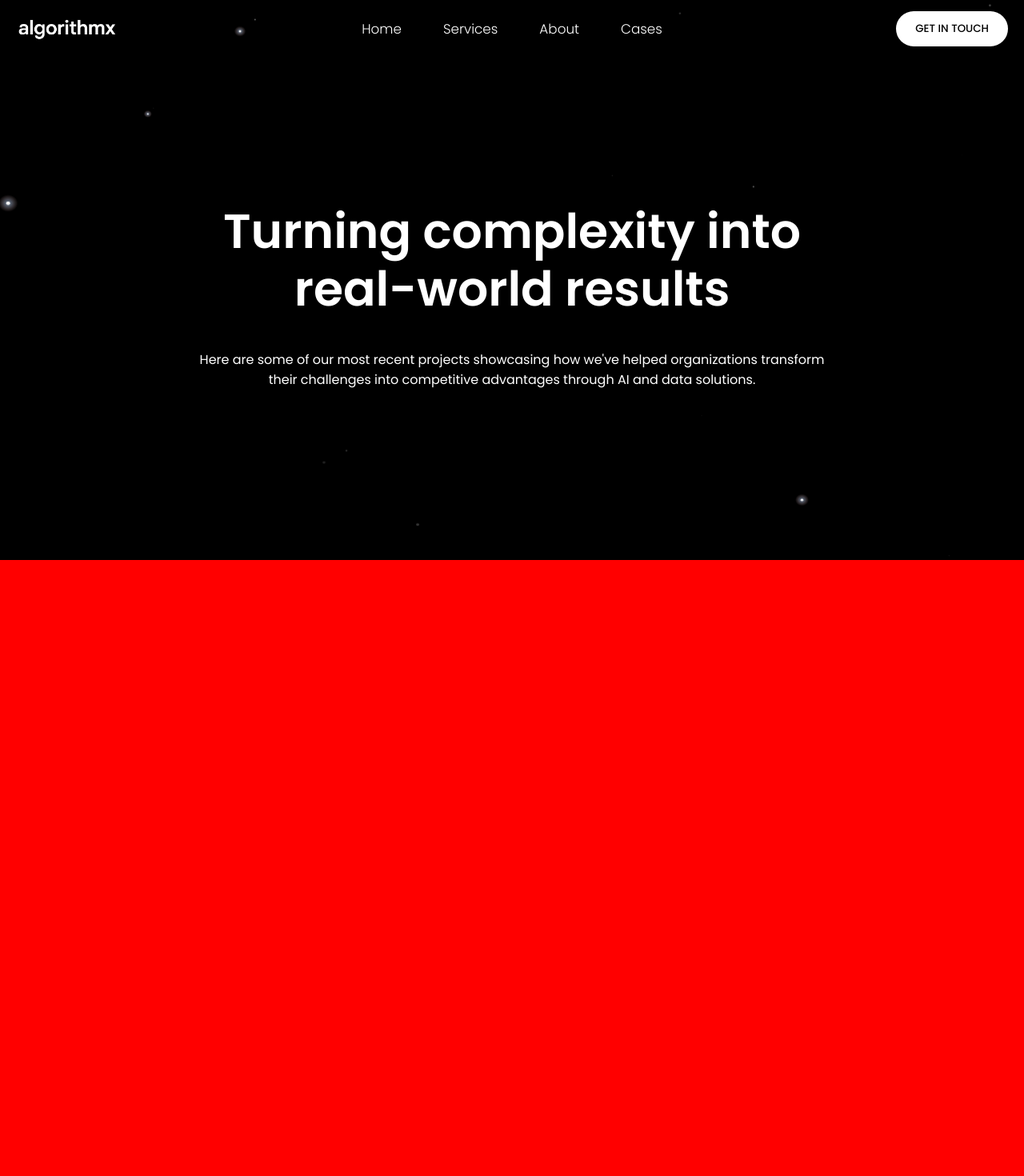
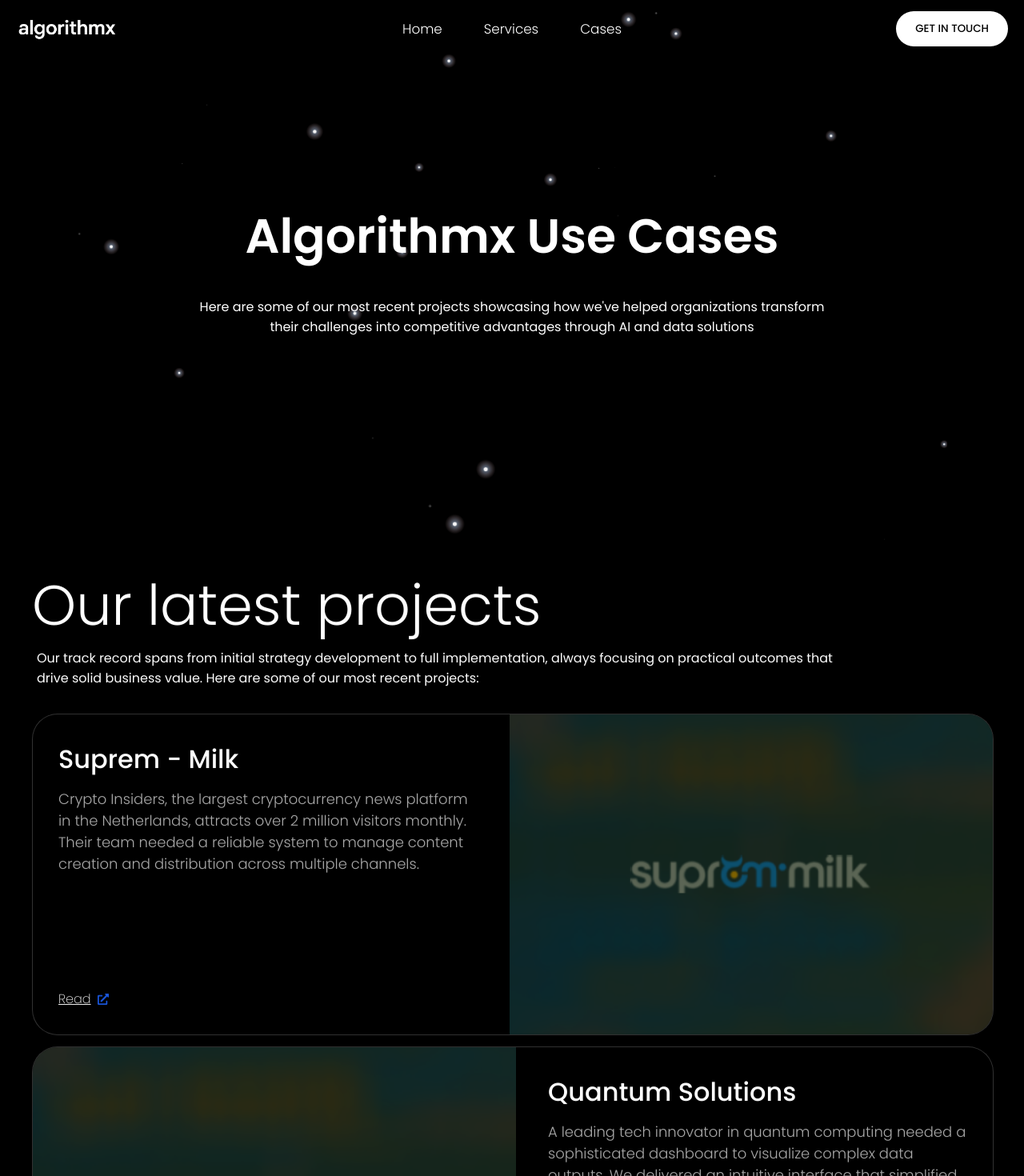
Before and after one commit to Stelk-dev/ai-web-agency, a React (Create React App) app: page /use-cases in a window 1280 px wide. Shown: the top 1470 px of the page at 80% size. Built offline with nearby package versions, Linux system fonts and the light colour scheme.

Commit message:
Base use cases

```diff
--- a/src/App.js
+++ b/src/App.js
@@ -1,7 +1,6 @@
 import { Route, Routes } from "react-router-dom";
 import Navbar from "./components/NavBar";
 import Home from "./pages/Home";
-import AboutUs from "./pages/AboutUs";
 import ContactUs from "./pages/ContactUs";
 import UseCases from "./pages/UseCases";
 import UseCasePage from "./pages/usecases/UseCasePage";
@@ -15,7 +14,7 @@
         <Routes>
           {/* Public routes */}
           <Route path="/" element={<Home />} />
-          <Route path="/about" element={<AboutUs />} />
+          {/* <Route path="/about" element={<AboutUs />} /> */}
           <Route path="/services" element={<Services />} />
           <Route path="/use-cases" element={<UseCases />} />
           <Route path="/contact-us" element={<ContactUs />} />
--- a/src/components/NavBar.js
+++ b/src/components/NavBar.js
@@ -52,7 +52,7 @@
       <div className="nav-center">
         <Link to="/">Home</Link>
         <Link to="/services">Services</Link>
-        <Link to="/about">About</Link>
+        {/* <Link to="/about">About</Link> */}
         <Link to="/use-cases">Cases</Link>
       </div>
 
--- a/src/pages/Home.js
+++ b/src/pages/Home.js
@@ -67,7 +67,7 @@
         <br />
         <br />
         <FadeInSection>
-          <UseCasesHome />
+          <UseCasesHome colorText="white" />
         </FadeInSection>
         <br />
         <br />
--- a/src/pages/UseCases.js
+++ b/src/pages/UseCases.js
@@ -1,5 +1,9 @@
 import React, { useEffect } from "react";
-import StarryNightSky from "../views/FullSkyView";
+import { FadeInSection } from "../components/FadeInSection";
+import ResponsiveCardList from "./homes/OurServicesHome";
+import UseCasesHome from "./homes/UseCasesHome";
+import CallToAction from "./homes/CallToAction";
+import SpaceGradientBackground from "../views/FullSkyView";
 
 export default function UseCases() {
   useEffect(() => {
@@ -11,39 +15,45 @@
   }, []);
 
   return (
-    <>
+    <div
+      style={{
+        backgroundColor: "black",
+        flexDirection: "column",
+      }}
+      className="center-div"
+    >
+      {/* Background */}
       <div
         style={{
-          height: "700px",
-          backgroundColor: "black",
+          position: "absolute",
+          top: 0,
+          left: "50%",
+          transform: "translateX(-50%)",
+          width: "85%",
+          height: "85%",
+        }}
+      >
+        <SpaceGradientBackground
+          starsNumber={15}
+          glowingStarsNumber={14}
+          backgroundColorBlack={true}
+        />
+      </div>
+
+      {/* Content */}
+      <div
+        style={{
+          height: "80vh",
           display: "flex",
           alignItems: "center",
           justifyContent: "center",
           textAlign: "center",
           color: "white",
           padding: "0px 24px",
-          position: "relative",
         }}
       >
         <div
           style={{
-            position: "absolute",
-            top: 0,
-            left: 0,
-            width: "100%",
-            height: "100%",
-          }}
-        >
-          <StarryNightSky
-            starsNumber={15}
-            glowingStarsNumber={4}
-            backgroundColorBlack={true}
-          />
-        </div>
-
-        <div
-          style={{
-            maxWidth: "800px",
             width: "100%",
             position: "relative",
             zIndex: 10,
@@ -52,25 +62,30 @@
             flexDirection: "column",
             justifyContent: "center",
             alignItems: "center",
+            maxWidth: "800px",
           }}
         >
           <h1
             style={{ fontWeight: "600", fontSize: "60px", lineHeight: "1.2" }}
           >
-            Turning complexity into real-world results
+            Algorithmx Use Cases
           </h1>
           <p style={{ margin: "0px", padding: "0px" }}>
             Here are some of our most recent projects showcasing how we've
             helped organizations transform their challenges into competitive
-            advantages through AI and data solutions.
+            advantages through AI and data solutions
           </p>
         </div>
       </div>
 
-      {/* Use cases */}
-      <div
-        style={{ backgroundColor: "red", width: "100vw", height: "100vh" }}
-      ></div>
-    </>
+      <FadeInSection>
+        <UseCasesHome topCases={false} colorText="white" />
+      </FadeInSection>
+      <div style={{ height: "300px" }} />
+
+      <FadeInSection>
+        <CallToAction />
+      </FadeInSection>
+    </div>
   );
 }
--- a/src/pages/homes/UseCasesHome.js
+++ b/src/pages/homes/UseCasesHome.js
@@ -6,26 +6,35 @@
 import SupremMilkLogo from "../../assets/Prioraty-PRJ.png";
 import SecondPrj1 from "../../assets/Secondary-PRJ.png";
 
-export default function UseCasesHome({ colorText = "black" }) {
+const UseCasesHome = ({ topCases = true, colorText = "black" }) => {
   const navigate = useNavigate();
-  const PrimaryUseCase = () => {
-    return (
-      <div className="primary-use-case-wrapper">
-        {/* Main content that gets the filter applied */}
-        <div
-          className="primary-use-case-container"
-          onClick={() => navigate("/use-case/suprem-milk")}
-          style={{ cursor: "pointer" }}
-        >
-          <div className="primary-use-case-content">
-            <h1 className="use-case-title">Suprem - Milk</h1>
-            <p className="use-case-description">
-              Crypto Insiders, the largest cryptocurrency news platform in the
-              Netherlands, attracts over 2 million... Crypto Insiders, the
-              largest cryptocurrency news platform in the Netherlands, attracts
-              over 2 million...
-            </p>
 
+  // Dummy data for primary use cases
+  const primaryUseCases = [
+    {
+      title: "Suprem - Milk",
+      description:
+        "Crypto Insiders, the largest cryptocurrency news platform in the Netherlands, attracts over 2 million visitors monthly. Their team needed a reliable system to manage content creation and distribution across multiple channels.",
+      image: SupremMilkLogo,
+      route: "/use-case/suprem-milk",
+    },
+    {
+      title: "Quantum Solutions",
+      description:
+        "A leading tech innovator in quantum computing needed a sophisticated dashboard to visualize complex data outputs. We delivered an intuitive interface that simplified user interaction with advanced computational results.",
+      image: SupremMilkLogo,
+      route: "/use-case/quantum-solutions",
+    },
+    {
+      title: "EcoMetrics",
+      description:
+        "This environmental monitoring startup required a scalable platform to process sensor data from thousands of locations. Our solution provided real-time analytics and actionable insights for sustainability decision-makers.",
+      image: SupremMilkLogo,
+      route: "/use-case/eco-metrics",
+    },
+  ];
+
+  const ReadMore = ({ route }) => (
     <div
       style={{
         marginTop: "32px",
@@ -35,19 +44,41 @@
       }}
       onClick={(e) => {
         e.stopPropagation();
-                navigate("/use-case/suprem-milk");
+        navigate(route);
       }}
     >
       <p className="use-case-link">Read</p>
       <FaExternalLinkAlt size={"14px"} color="#1a56db" />
     </div>
+  );
+
+  const UseCase = ({
+    title,
+    description,
+    image,
+    route,
+    isReversed = false,
+  }) => {
+    return (
+      <div className="primary-use-case-wrapper">
+        <div
+          className="primary-use-case-container"
+          onClick={() => navigate(route)}
+          style={{
+            flexDirection: isReversed ? "row-reverse" : "row",
+            display: "flex",
+            alignItems: "stretch",
+          }}
+        >
+          <div className="primary-use-case-content">
+            <div>
+              <h1 className="use-case-title-primary">{title}</h1>
+              <p className="use-case-description-primary">{description}</p>
             </div>
-          <div className="use-case-image">
-            <img
-              src={SupremMilkLogo}
-              alt="logo-big-use-case"
-              className="image"
-            />
+            <ReadMore route={route} />
+          </div>
+          <div className="use-case-image" style={{ flex: 1, height: "100%" }}>
+            <img src={image} alt={`${title} showcase`} className="image" />
           </div>
         </div>
       </div>
@@ -56,8 +87,7 @@
 
   const UseCaseBox = ({ title, text, image, route }) => {
     return (
-      <div className="secondary-use-case-wrapper">
-        {/* Main content that gets the filter applied */}
+      <div className="secondary-use-case-wrapper" style={{ height: "450px" }}>
         <div
           className="secondary-use-case-container"
           onClick={() => navigate(route)}
@@ -65,8 +95,8 @@
         >
           <div className="secondary-use-case-image">
             <img
-              src={SecondPrj1}
-              alt="logo-secondary-use-case"
+              src={image || SecondPrj1}
+              alt={`${title} showcase`}
               className="image"
             />
           </div>
@@ -98,6 +128,27 @@
     );
   };
 
+  const secondaryUseCases = [
+    {
+      title: "N and Group",
+      text: "An enterprise retail group with over 50 locations needed to consolidate their digital presence. We built a centralized platform with localized customization features.",
+      image: SecondPrj1,
+      route: "/use-case/n-and-group",
+    },
+    {
+      title: "The Legacy",
+      text: "This heritage brand required a digital transformation that respected their century-old tradition while embracing modern technology for a new generation of customers.",
+      image: SecondPrj1,
+      route: "/use-case/the-legacy",
+    },
+    {
+      title: "Retail Tune",
+      text: "A music-focused retail chain needed analytics to understand customer behavior across physical and digital touchpoints, resulting in a 27% increase in customer retention.",
+      image: SecondPrj1,
+      route: "/use-case/retail-tune",
+    },
+  ];
+
   return (
     <div className="main-v">
       <div className="main-paragh" style={{ color: colorText }}>
@@ -109,11 +160,9 @@
         </p>
       </div>
 
-      {/* Cases */}
       <div
         className="main-v full-v"
         style={{
-          height: "1000px",
           display: "flex",
           flexDirection: "column",
           gap: "16px",
@@ -121,10 +170,16 @@
       >
         {/* Primary */}
         <div style={{ height: "50%" }}>
-          <PrimaryUseCase />
+          <UseCase
+            title={primaryUseCases[0].title}
+            description={primaryUseCases[0].description}
+            image={primaryUseCases[0].image}
+            route={primaryUseCases[0].route}
+          />
         </div>
 
         {/* Others */}
+        {topCases ? (
           <div
             style={{
               display: "flex",
@@ -134,25 +189,43 @@
               height: "50%",
             }}
           >
+            {secondaryUseCases.map((useCase, index) => (
               <UseCaseBox
-            title={"N and Group"}
-            text={
-              "React Hook useEffect has a missing dependency: 'doubledTestimonials."
-            }
-            route="/use-case/n-and-group"
+                key={index}
+                title={useCase.title}
+                text={useCase.text}
+                image={useCase.image}
+                route={useCase.route}
               />
-          <UseCaseBox
-            title={"The Legacy"}
-            text={"React Hook emove the dependency array"}
-            route="/use-case/the-legacy"
+            ))}
+          </div>
+        ) : (
+          <>
+            <UseCase
+              title={primaryUseCases[1].title}
+              description={primaryUseCases[1].description}
+              image={primaryUseCases[1].image}
+              route={primaryUseCases[1].route}
+              isReversed={true}
             />
-          <UseCaseBox
-            title={"Retail Tune"}
-            text={"Either include it or remove the dependency array"}
-            route="/use-case/retail-tune"
+            <UseCase
+              title={primaryUseCases[0].title}
+              description={primaryUseCases[0].description}
+              image={primaryUseCases[0].image}
+              route={primaryUseCases[0].route}
             />
-        </div>
+            <UseCase
+              title={primaryUseCases[2].title}
+              description={primaryUseCases[2].description}
+              image={primaryUseCases[2].image}
+              route={primaryUseCases[2].route}
+              isReversed={true}
+            />
+          </>
+        )}
       </div>
     </div>
   );
-}
+};
+
+export default UseCasesHome;
--- a/src/style/use-cases.css
+++ b/src/style/use-cases.css
@@ -1,5 +1,7 @@
-.primary-use-case-container {
-    border: 1px solid #F7F7F733;
+/* Common styles for containers */
+.primary-use-case-container,
+.secondary-use-case-container {
+  border: 1px solid rgba(247, 247, 247, 0.2);
   border-radius: 32px;
   display: flex;
   background-color: black;
@@ -8,55 +10,79 @@
   gap: 8px;
   overflow: hidden;
   cursor: pointer;
+  transition: transform 0.18s cubic-bezier(0.4, 0.2, 0.2, 1),
+              box-shadow 0.18s cubic-bezier(0.4, 0.2, 0.2, 1);
 }
 
 .secondary-use-case-container {
-    border: 1px solid #F7F7F733;
-    border-radius: 32px;
-    display: flex;
-    background-color: black;
   flex-direction: column;
-    height: 100%;
-    width: 100%;
-    gap: 8px;
-    overflow: hidden;
-    cursor: pointer;
 }
 
+/* Hover effects */
+.primary-use-case-wrapper:hover .primary-use-case-container,
+.secondary-use-case-wrapper:hover .secondary-use-case-container {
+  transform: scale(1.04);
+  box-shadow: 0 8px 32px 0 rgba(0, 0, 0, 0.18),
+              0 1.5px 8px 0 rgba(26, 86, 219, 0.08);
+  z-index: 2;
+}
+
+/* Content areas */
 .primary-use-case-content {
-    width: 35%;
+  width: 49%;
+  display: flex;
+  align-items: start;
+  text-align: start;
+  justify-content: space-between;
   height: 100%;
-    display: flex;
-    align-items: flex-start;
-    justify-content: center;
   flex-direction: column;
-    padding: 16px;
+  padding: 32px;
+  box-sizing: border-box;
 }
 
 .secondary-use-case-content {
-    height: calc(100% - 16px);
+  height: calc(100% - 128px);
   display: flex;
   align-items: flex-start;
   justify-content: flex-start;
   flex-direction: column;
-    padding: 0px 16px;
+  padding: 0 16px;
   overflow: hidden;
 }
 
-  .use-case-title {
+/* Typography */
+.use-case-title,
+.use-case-title-primary {
   color: white;
-    margin-bottom: 12px;
+  margin: 0 0 12px 0;
   font-weight: 400;
-    font-size: 32px;
-    margin: 0px;
 }
 
-  .use-case-description {
+.use-case-title {
+  font-size: 26px;
+}
+
+.use-case-title-primary {
+  font-weight: 500;
+  font-size: 32px;
+}
+
+.use-case-description,
+.use-case-description-primary {
   color: #AAA;
   margin: 0;
   font-weight: 200;
   text-align: start;
   width: 100%;
+}
+
+.use-case-description {
+  font-size: 14px;
+}
+
+.use-case-description-primary {
+  font-weight: 300;
+  font-size: 18px;
 }
 
 .use-case-link {
@@ -67,36 +93,24 @@
   text-align: start;
 }
 
-  .use-case-image {
-    width: 65%;
-    height: 100%;
-    background-color: red;
-    display: flex;
-    align-items: center;
-    justify-content: center;
-    opacity: .5;
+/* Image containers */
+.use-case-image,
+.secondary-use-case-image {
   position: relative;
   overflow: hidden;
 }
 
-  .primary-use-case-wrapper:hover .find-more-overlay {
-    opacity: 1;
+.use-case-image {
+  height: 100%;
+  display: flex;
+  align-items: center;
+  justify-content: center;
+  opacity: 0.5;
 }
 
-  .primary-use-case-wrapper {
-    position: relative;
+.secondary-use-case-image {
   width: 100%;
   height: 100%;
-  }
-
-  .primary-overlay-wrapper {
-    position: absolute;
-    top: 0;
-    left: 35%; /* Position over the image area, which starts at 35% */
-    width: 65%; /* Match the width of the image area */
-    height: 100%;
-    pointer-events: none;
-    z-index: 10;
 }
 
 .image {
@@ -105,17 +119,18 @@
   object-fit: cover;
 }
 
-  .secondary-use-case-image {
+/* Wrapper elements */
+.primary-use-case-wrapper,
+.secondary-use-case-wrapper {
+  position: relative;
   width: 100%;
-    height: 100%;
-    background-color: blue;
-    position: relative;
-    overflow: hidden;
+  height: 400px;
 }
 
+/* Overlay elements */
 .find-more-overlay {
   position: absolute;
-    top: 0px;
+  top: 0;
   left: 0;
   width: 100%;
   height: 100%;
@@ -127,27 +142,31 @@
   pointer-events: none;
 }
 
+.primary-use-case-wrapper:hover .find-more-overlay,
+.secondary-use-case-wrapper:hover .find-more-overlay {
+  opacity: 1;
+}
+
 .find-more-text {
   color: white;
   font-size: 24px;
   font-weight: 600;
   letter-spacing: 1px;
   text-transform: uppercase;
-    margin: 0px;
+  margin: 0;
 }
 
-  .secondary-use-case-wrapper:hover .find-more-overlay {
-    opacity: 1;
+.primary-overlay-wrapper {
+  position: absolute;
+  top: 0;
+  left: 35%;
+  width: 65%;
+  height: 100%;
+  pointer-events: none;
+  z-index: 10;
 }
 
-  .secondary-use-case-wrapper {
-    position: relative;
-    width: 100%;
-    height: 100%;
-  }
-
-
-  /* Override any filter that might be applied from parent containers */
+/* Utility classes */
 .no-filter {
   filter: none !important;
   transform: none !important;
```
Lines whose indentation alone changed are shown as unchanged.
